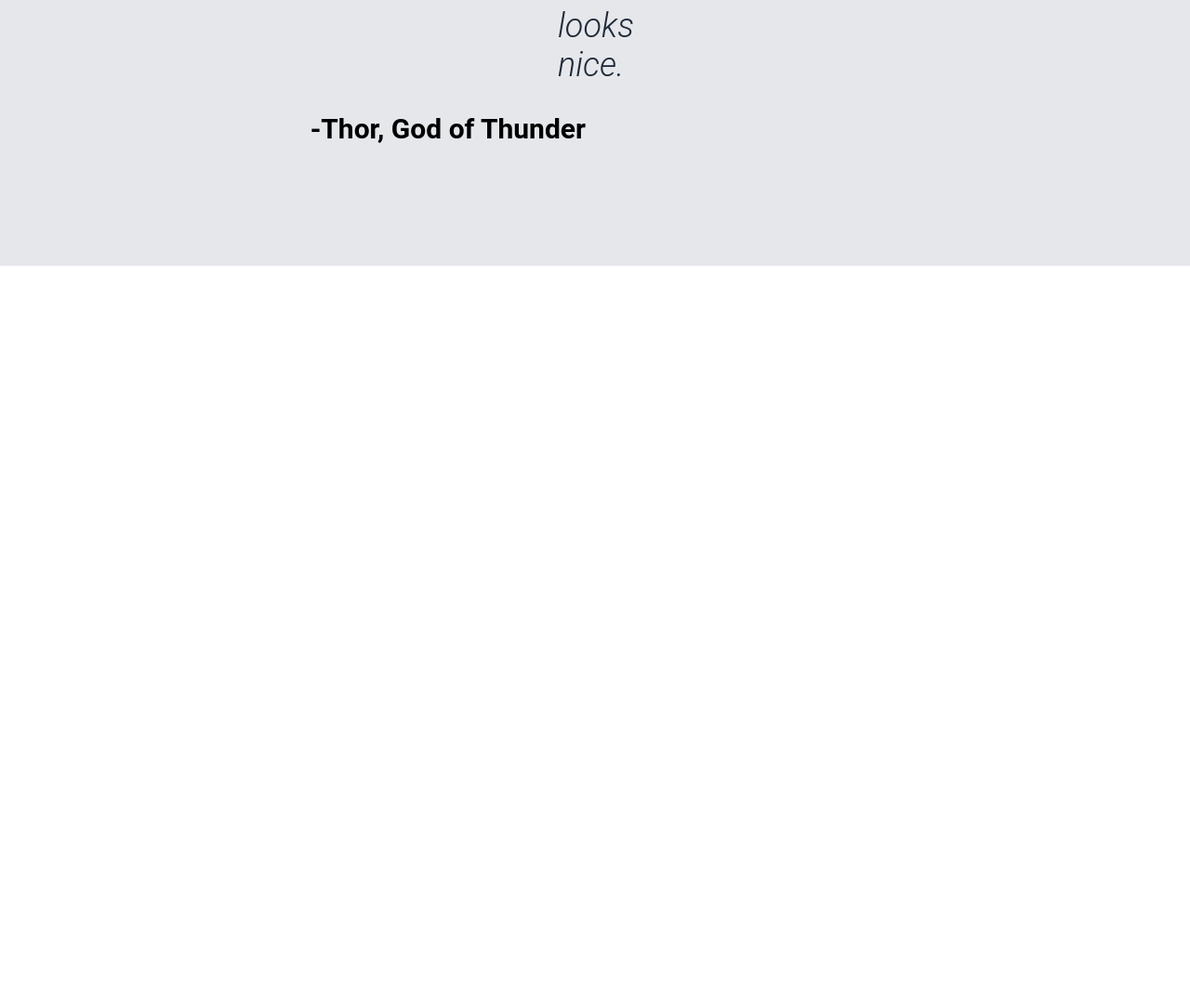
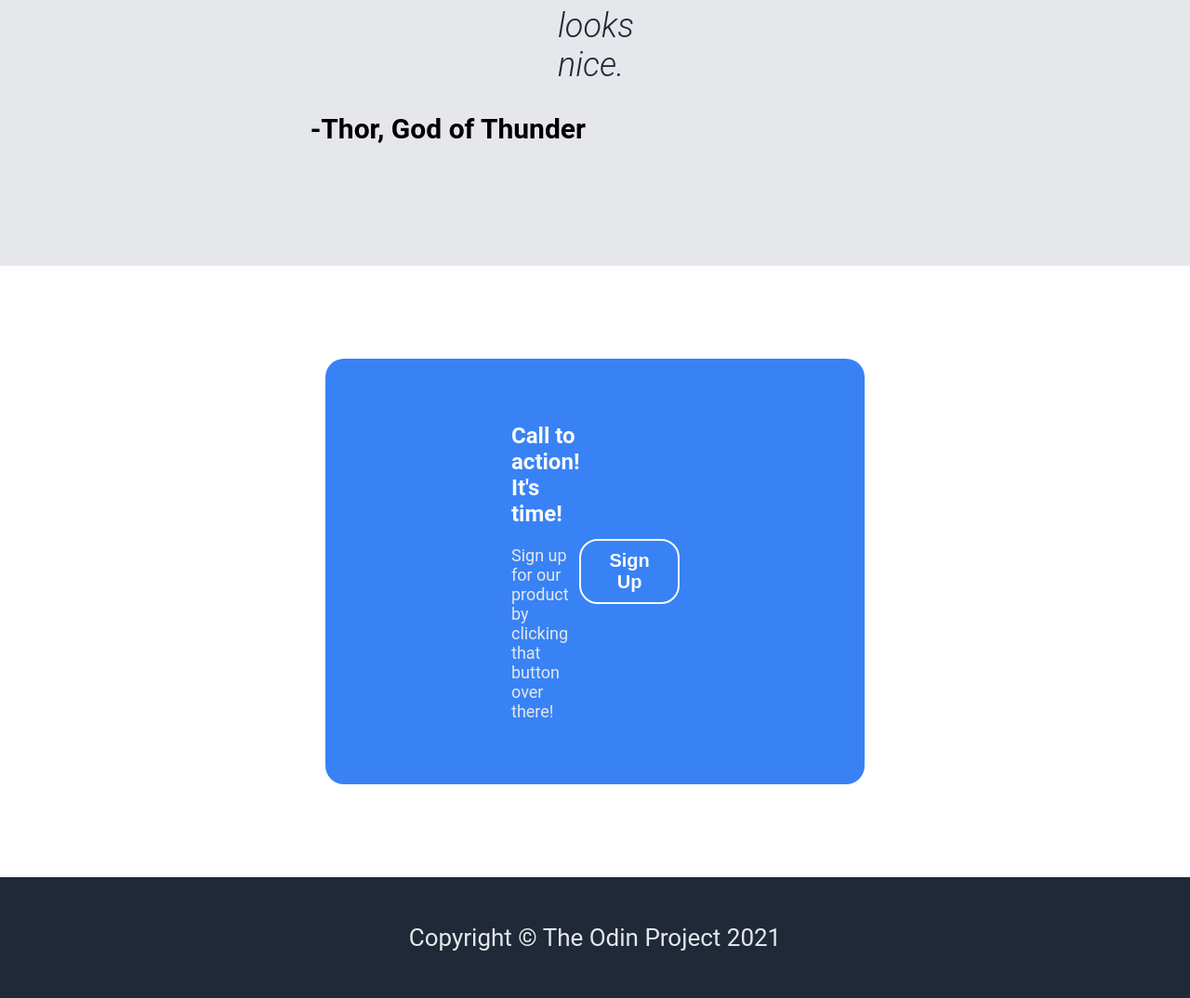
Before and after one commit to Ghassan-Elzobier/odin-landing-page, a plain HTML site: page index.html in a window 1280 px wide. Shown: the part 2642-3716 px from the top of the page at 93% size. Before the commit the page ends 2928 px from the top, so only its background shows below. Drawn offline with Linux system fonts and the light colour scheme.

Commit message:
Add action section and footer
Finished the project!

```diff
--- a/index.html
+++ b/index.html
@@ -68,5 +68,15 @@
       </blockquote>
       <p>-Thor, God of Thunder</p>
     </div>
+    <div class="action">
+      <div>
+        <h2 class="logo">Call to action! It's time!</h2>
+        <p class="subtext">
+          Sign up for our product by clicking that button over there!
+        </p>
+      </div>
+      <button>Sign Up</button>
+    </div>
+    <div class="footer">Copyright &copy The Odin Project 2021</div>
   </body>
 </html>
--- a/style.css
+++ b/style.css
@@ -56,7 +56,7 @@ body {
   justify-content: center;
 }
 
-button {
+.hero-text button {
   background-color: #3882f6;
   color: #f9faf8;
   font-weight: 700;
@@ -121,3 +121,38 @@ button {
   font-weight: 700;
   font-size: 30px;
 }
+
+.action {
+  display: flex;
+  justify-content: space-between;
+  align-items: center;
+  margin: 100px 350px;
+  padding: 50px 200px;
+  border-radius: 20px;
+  background-color: #3882f6;
+}
+
+.action div p {
+  color: #e5e7eb;
+}
+
+.action button {
+  background-color: #3882f6;
+  color: #f9faf8;
+  font-weight: 700;
+  font-size: 20px;
+  padding: 10px 30px;
+  border-radius: 20px;
+  border-color: #f9faf8;
+  border-style: solid;
+  height: fit-content;
+  width: fit-content;
+}
+
+.footer {
+  background-color: #1f2937;
+  color: #e5e7eb;
+  font-size: 26px;
+  padding: 50px;
+  text-align: center;
+}
```
